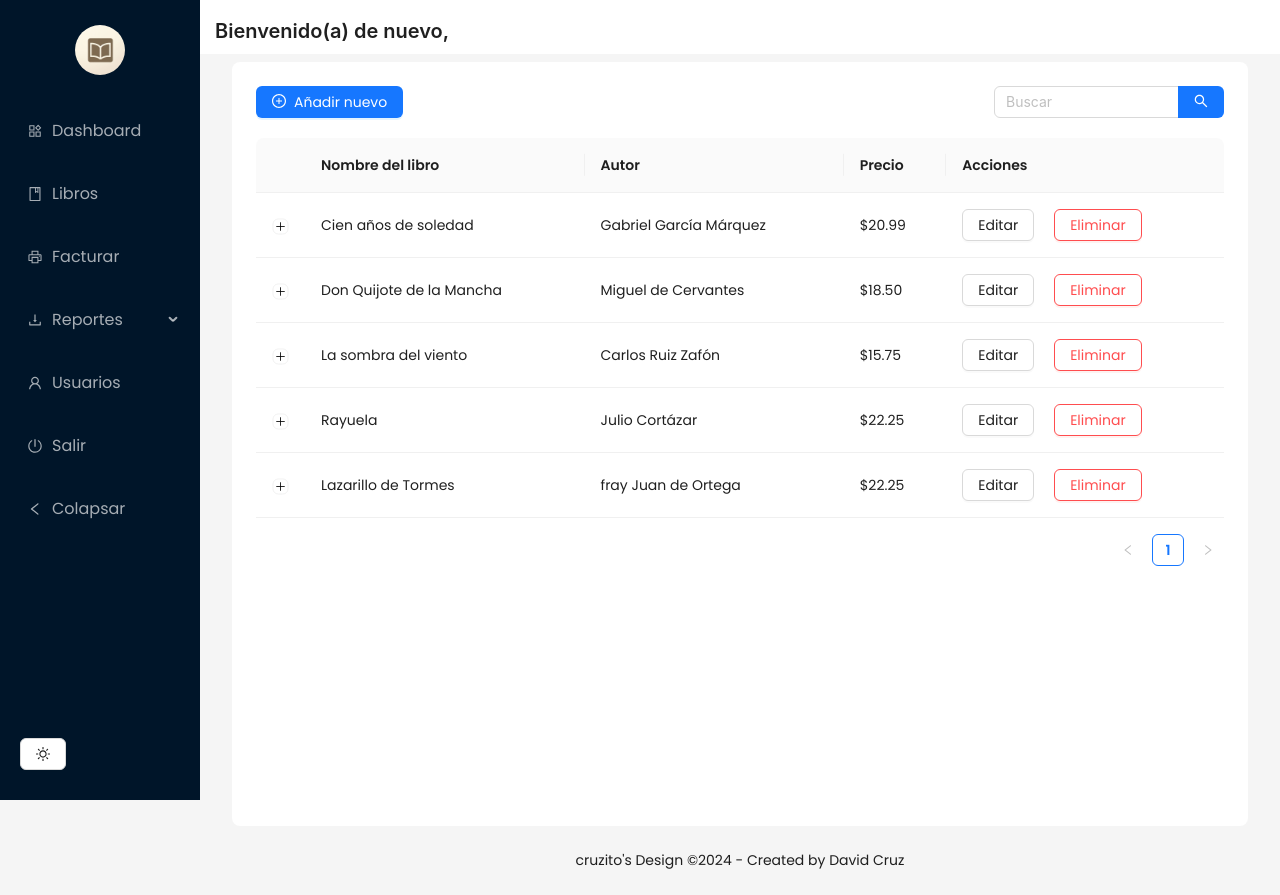
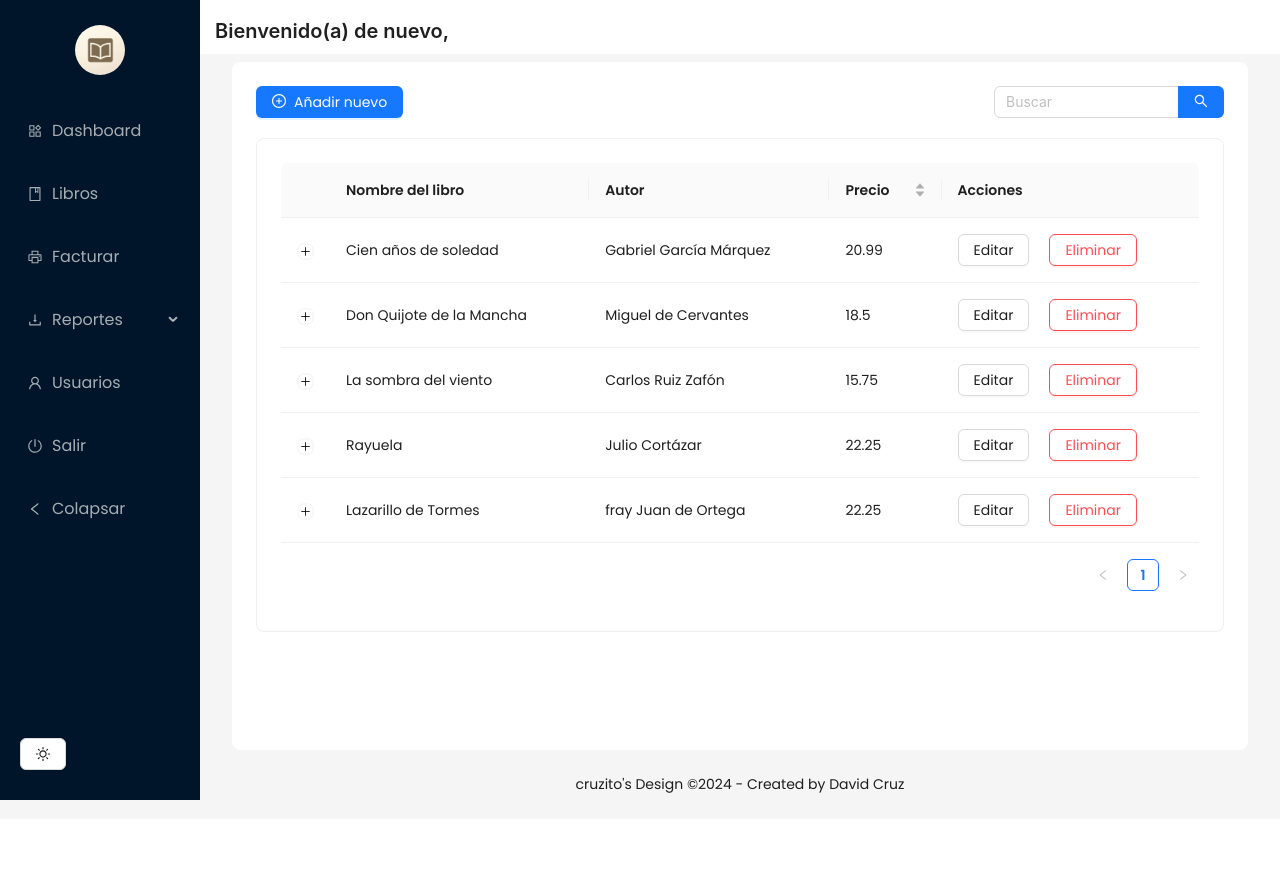
Before and after one commit to cruzito-x/library, a React (Create React App) app in the folder frontend/: page /books in a window 1280 px wide. After the commit the page ends 819 px from the top, so only its background shows below. Built offline with nearby package versions, Linux system fonts and the light colour scheme.

Commit message:
Updated: Products view

```diff
--- a/frontend/src/components/productsTable/ProductsTable.jsx
+++ b/frontend/src/components/productsTable/ProductsTable.jsx
@@ -1,5 +1,5 @@
 import { React, useState } from 'react';
-import { Tag, Button, Modal, Row, Col, Table, Image, Popconfirm, Spin, message } from "antd";
+import { Card, Tag, Button, Modal, Row, Col, Table, Image, Popconfirm, Spin, message } from "antd";
 
 const ProductsTable = () => {
   const [modal1Open, setModal1Open] = useState(false);
@@ -12,7 +12,7 @@ const ProductsTable = () => {
 
   const confirmDelete = (e) => {
     console.log(e);
-    <Spin size='large' />
+    <Spin size='large' tip='Cargando...'/>
     message.success("Producto eliminado");
   };
 
@@ -35,7 +35,8 @@ const ProductsTable = () => {
     {
       title: "Precio",
       dataIndex: "price",
-      key: "price"
+      key: "price",
+      sorter: (a, b) => a.price - b.price,
     },
     {
       title: "Acciones",
@@ -67,7 +68,7 @@ const ProductsTable = () => {
       name: "Cien años de soledad",
       author: "Gabriel García Márquez",
       gender: "Novela",
-      price: "$20.99",
+      price: 20.99,
       description:
         "Cien años de soledad es una novela del escritor colombiano Gabriel García Márquez, ganador del Premio Nobel de Literatura en 1982.",
         stock: 30
@@ -77,7 +78,7 @@ const ProductsTable = () => {
       name: "Don Quijote de la Mancha",
       author: "Miguel de Cervantes",
       gender: "Novela",
-      price: "$18.50",
+      price: 18.50,
       description:
         "Don Quijote de la Mancha es una novela escrita por el español Miguel de Cervantes Saavedra. Publicada su primera parte con el título de El ingenioso hidalgo don Quijote de la Mancha a comienzos de 1605.",
         stock: 50
@@ -87,7 +88,7 @@ const ProductsTable = () => {
       name: "La sombra del viento",
       author: "Carlos Ruiz Zafón",
       gender: "Novela",
-      price: "$15.75",
+      price: 15.75,
       description:"La sombra del viento es una novela del escritor español Carlos Ruiz Zafón, publicada en 2001. Es la primera parte de la serie de cuatro libros El Cementerio de los Libros Olvidados.",
       stock: 10
     },
@@ -96,7 +97,7 @@ const ProductsTable = () => {
       name: "Rayuela",
       author: "Julio Cortázar",
       gender: "Novela",
-      price: "$22.25",
+      price: 22.25,
       description: "Rayuela es una novela del escritor argentino Julio Cortázar, publicada en 1963. Es considerada una de las obras cumbre de la literatura del siglo XX.",
       stock: 0
     },
@@ -105,14 +106,14 @@ const ProductsTable = () => {
       name: "Lazarillo de Tormes",
       author: "fray Juan de Ortega",
       gender: "Novela",
-      price: "$22.25",
+      price: 22.25,
       description: "Cuenta la vida de un niño llamado Lázaro que al principio era inocente, pero se convirtió en pícaro para poder sobrevivir",
       stock: 20
     }
   ];
 
   return (
-    <div style={{ marginTop: "20px" }}>
+    <Card style={{ marginTop: "20px" }}>
       <Row gutter={16}>
         <Col span={24}>
           <Table
@@ -129,7 +130,7 @@ const ProductsTable = () => {
             onRow={(record, rowIndex) => {
               return {
                 onClick: (event) => {
-                  if (event.target.closest('.ant-table-cell:last-child')) { // Verificar si el clic ocurrió en la última columna
+                  if (event.target.closest('.ant-table-cell:last-child') || event.target.closest('.ant-popover-inner-content')) { // Verificar si el clic ocurrió en la última columna o en el Popconfirm
                     return; // No hacer nada si el clic fue en la última columna
                   }
                   handleRowClick(record); // Ejecutar handleRowClick en cualquier otro caso
@@ -147,14 +148,14 @@ const ProductsTable = () => {
                 <p> <strong> Nombre del libro: </strong> <br /> {selectedRowData.name} <Tag bordered={false} color='blue'> {selectedRowData.gender} </Tag> </p>
                 <p> <strong> Existencia: </strong> <br /> <Tag bordered={false} color={selectedRowData.stock === 0 ? "error" : selectedRowData.stock < 20 ? "orange" : "success"}> {selectedRowData.stock === 0 ? "Agotado" : selectedRowData.stock < 20 ? "Últimas unidades" : "En Existencia"} </Tag> </p>
                 <p> <strong> Autor: </strong> <br /> {selectedRowData.author}</p>
-                <p> <strong> Precio: </strong> <br /> {selectedRowData.price}</p>
+                <p> <strong> Precio: </strong> <br /> {'$'+selectedRowData.price}</p>
                 <p> <strong> Descripción: </strong> <br /> {selectedRowData.description}</p>
               </>
             )}
           </Modal>
         </Col>
       </Row>
-    </div>
+    </Card>
   )
 }
 
--- a/frontend/src/views/products/Products.jsx
+++ b/frontend/src/views/products/Products.jsx
@@ -1,6 +1,6 @@
 import React, { useState } from "react";
 import { PlusCircleOutlined, PlusCircleFilled, UserOutlined } from "@ant-design/icons";
-import { Breadcrumb, Layout, Input, InputNumber, Tag, Button, Modal, Form, Row, Col, theme } from "antd";
+import { Breadcrumb, Card, Layout, Input, InputNumber, Tag, Button, Modal, Form, Row, Col, theme } from "antd";
 import Uploader from "../../components/uploader/Uploader";
 import ProductsTable from "../../components/productsTable/ProductsTable";
 
@@ -83,9 +83,9 @@ const Products = () => {
       <div
         style={{
           padding: 24,
-          minHeight: 764,
+          minHeight: "86vh",
           background: colorBgContainer,
-          borderRadius: borderRadiusLG,
+          borderRadius: borderRadiusLG
         }}
       >
         <Row gutter={16}>
@@ -100,47 +100,7 @@ const Products = () => {
             />
           </Col>
         </Row>
-
         <ProductsTable />
-
-        {/* <div style={{ marginTop: "20px" }}>
-          <Row gutter={16}>
-            <Col span={24}>
-              <Table
-                columns={columns}
-                expandable={{
-                  expandedRowRender: (record) => (
-                    <p style={{ margin: 0 }}>
-                      {record.description}
-                    </p>
-                  ),
-                  rowExpandable: (record) => record.name !== "Not Expandable",
-                }}
-                dataSource={data}
-                onRow={(record, rowIndex) => {
-                  return {
-                    onClick: () => handleRowClick(record),
-                  };
-                }}
-              />
-              <Modal title="Detalles del libro" visible={modal1Open} onCancel={() => setModal1Open(false)}
-              footer={[ <Button key="back" danger onClick={() => setModal1Open(false)}> Cerrar </Button> ]}>
-                {selectedRowData && (
-                <>
-                <div style={{ width: "100%", justifyContent: "center", display: "flex" }}>
-                  <Image src={"logo512.png"} style={{ width: "300px", height: "350px" }} alt="Product photo" />
-                  </div>
-                  <p> <strong> Existencia: </strong> <br /> <Tag bordered={false} color="error"> Agotado </Tag> </p>
-                  <p> <strong> Nombre del libro: </strong> <br /> {selectedRowData.name}</p>
-                  <p> <strong> Autor: </strong> <br /> {selectedRowData.author}</p>
-                  <p> <strong> Precio: </strong> <br /> {selectedRowData.price}</p>
-                  <p> <strong> Descripción: </strong> <br /> {selectedRowData.description}</p>
-                </>
-                )}
-              </Modal>
-            </Col>
-          </Row>
-        </div> */}
       </div>
     </Content>
   );
```
Also changed, not shown: frontend/src/components/results/404.jsx (added, +14 -0 lines).
